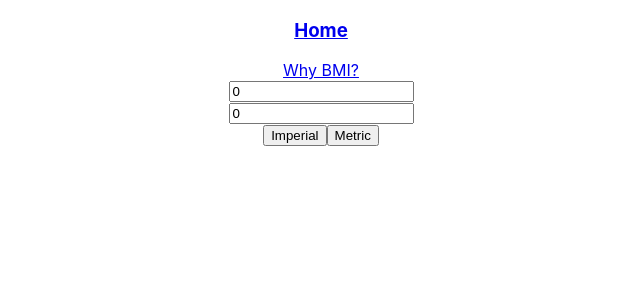
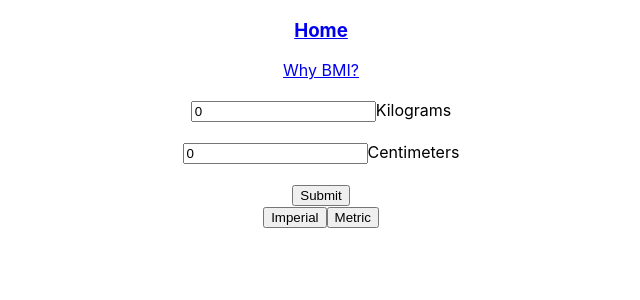
Before and after one commit to hammyhammer/bmi-calculator, a React (Create React App) app in the folder client/: page /metric in a window 1280 px wide. Shown: the top 300 px of the page, without its empty margins (319-959 px from the left). Built offline with nearby package versions, Linux system fonts and the light colour scheme; no server answers.

Commit message:
Adding placeholders and navigate

```diff
--- a/client/src/components/FormMetric.jsx
+++ b/client/src/components/FormMetric.jsx
@@ -1,12 +1,21 @@
+import { type } from '@testing-library/user-event/dist/type'
 import React from 'react'
 
 export default function Form(props) {
   const { weight, height } = props.input
 
   return <form>
-    <input id="weight" value={weight} type="number" placeholder="Weight" />
     <br />
-    <input id="height" value={height} type="number" placeholder="Height" />
+    <input id="weight" value={weight} type="number" placeholder="kilograms" onChange={props.handleMetricInput} />
+    <label>Kilograms</label>
+    <br />
+    <br />
+    <input id="height" value={height} type="number" placeholder="centimeters" onChange={props.handleMetricInput} />
+    <label>Centimeters</label>
+
+    <br />
+    <br />
+    <button>{props.type}</button>
   </form>
 
 }
--- a/client/src/components/MetricSystem.jsx
+++ b/client/src/components/MetricSystem.jsx
@@ -1,5 +1,6 @@
 import api from '../services/apiConfig';
 import { useState } from 'react'
+import { useNavigate } from 'react-router-dom';
 import FormMetric from './FormMetric'
 
 const default_input = {
@@ -9,6 +10,8 @@ const default_input = {
 
 export default function MetricSystem() {
   const [input, setInput] = useState(default_input)
+
+  const navigate = useNavigate();
 
   const handleSubmit = async (event) => {
     event.preventDefault();
```
